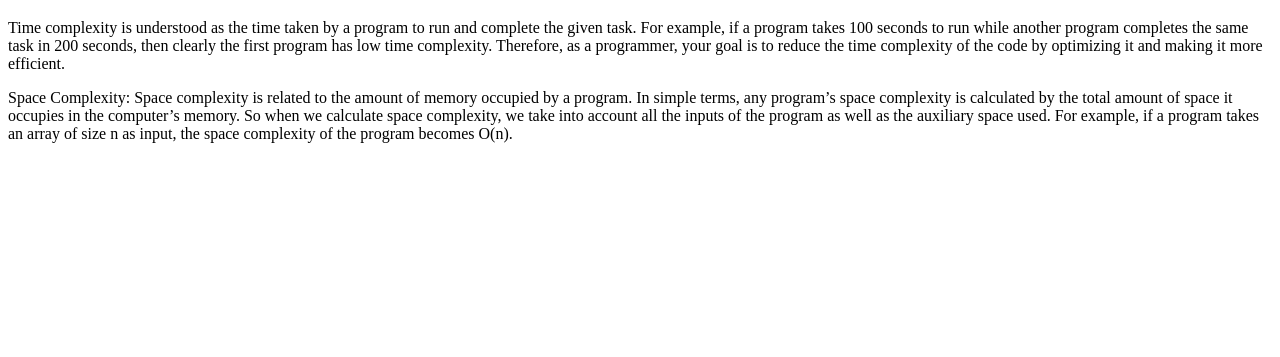
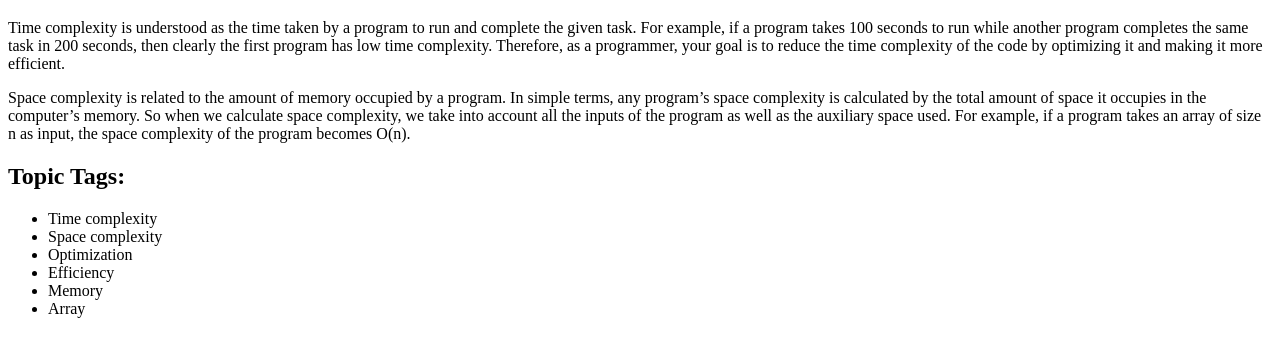
Before and after one commit to acciojob/time-and-space-complexity-Yadav123Rahul, a website: page main.html in a window 1280 px wide. Shown: the part 61-418 px from the top of the page. Drawn offline with Linux system fonts and the light colour scheme.

Commit message:
created a submission

```diff
--- a/main.html
+++ b/main.html
@@ -1,30 +1,28 @@
 <!DOCTYPE html>
-
 <html>
-
 <head>
   <title>Time and Space Complexity</title>
-	<link rel="stylesheet" href="styles.css">
 </head>
-
 <body>
   <h1>Time and Space Complexity</h1>
-	<p>Time complexity is understood as the time taken
-		by a program to run and complete the given task.
-		For example, if a program takes 100 seconds to
-		run while another program completes the same task
-		in 200 seconds, then clearly the first program has
-		low time complexity. Therefore, as a programmer,
-		your goal is to reduce the time complexity of the
-		code by optimizing it and making it more efficient.
+
+  <p>
+    Time complexity is understood as the time taken by a program to run and complete the given task. For example, if a program takes 100 seconds to run while another program completes the same task in 200 seconds, then clearly the first program has low time complexity. Therefore, as a programmer, your goal is to reduce the time complexity of the code by optimizing it and making it more efficient.
   </p>
-<p>Space Complexity: Space complexity is related to the amount of memory occupied by a program. In simple terms, any program’s space complexity is calculated by the total amount of space it occupies in the computer’s memory. So when we calculate space complexity, we take into account all the inputs of the program as well as the auxiliary space used. For example, if a program takes an array of size
-	n as input, the space complexity of the program becomes O(n).
+
+  <p>
+    Space complexity is related to the amount of memory occupied by a program. In simple terms, any program’s space complexity is calculated by the total amount of space it occupies in the computer’s memory. So when we calculate space complexity, we take into account all the inputs of the program as well as the auxiliary space used. For example, if a program takes an array of size n as input, the space complexity of the program becomes O(n).
   </p>
-	<!-- the entire body must be written by student -->
-    <script type="text/javascript" src="./script.js">
-</script>
 
+  <!-- Topic Tags -->
+  <h2>Topic Tags:</h2>
+  <ul>
+    <li>Time complexity</li>
+    <li>Space complexity</li>
+    <li>Optimization</li>
+    <li>Efficiency</li>
+    <li>Memory</li>
+    <li>Array</li>
+  </ul>
 </body>
-
 </html>
```
Lines whose indentation alone changed are shown as unchanged.
